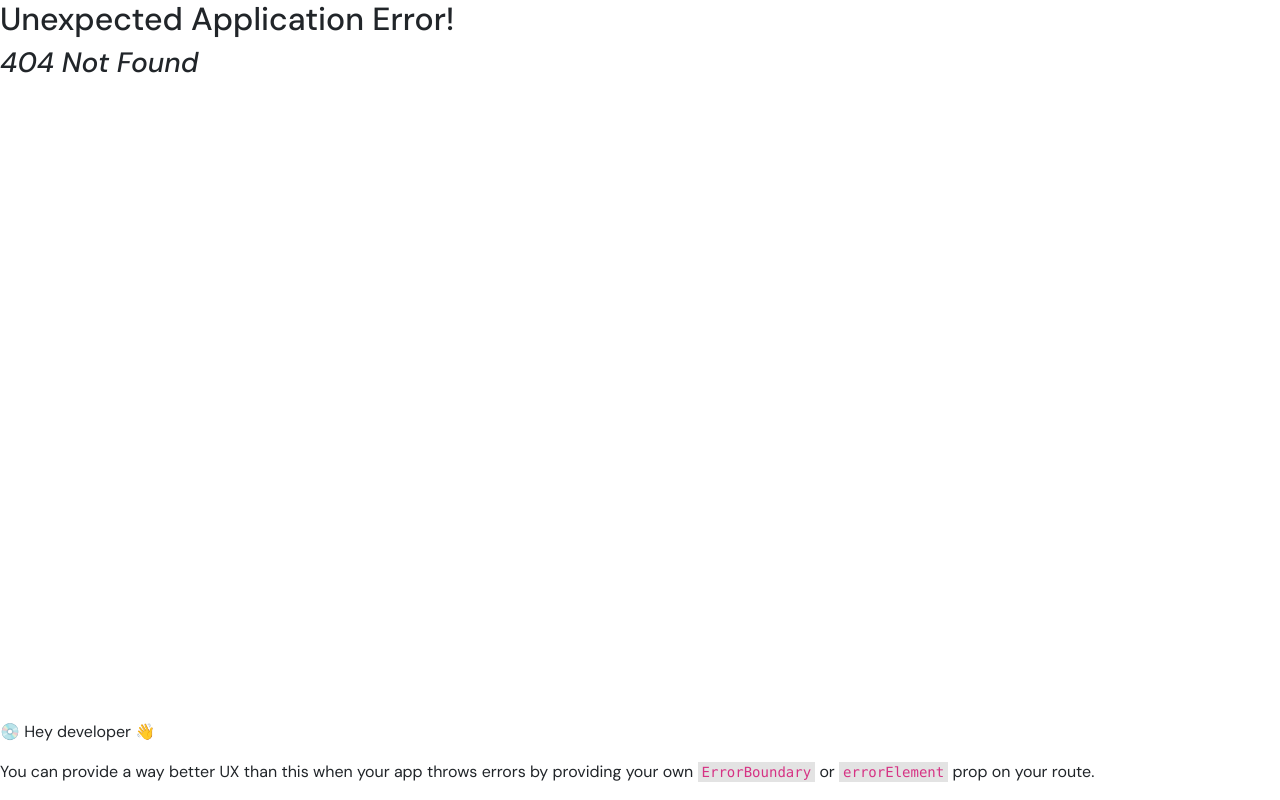
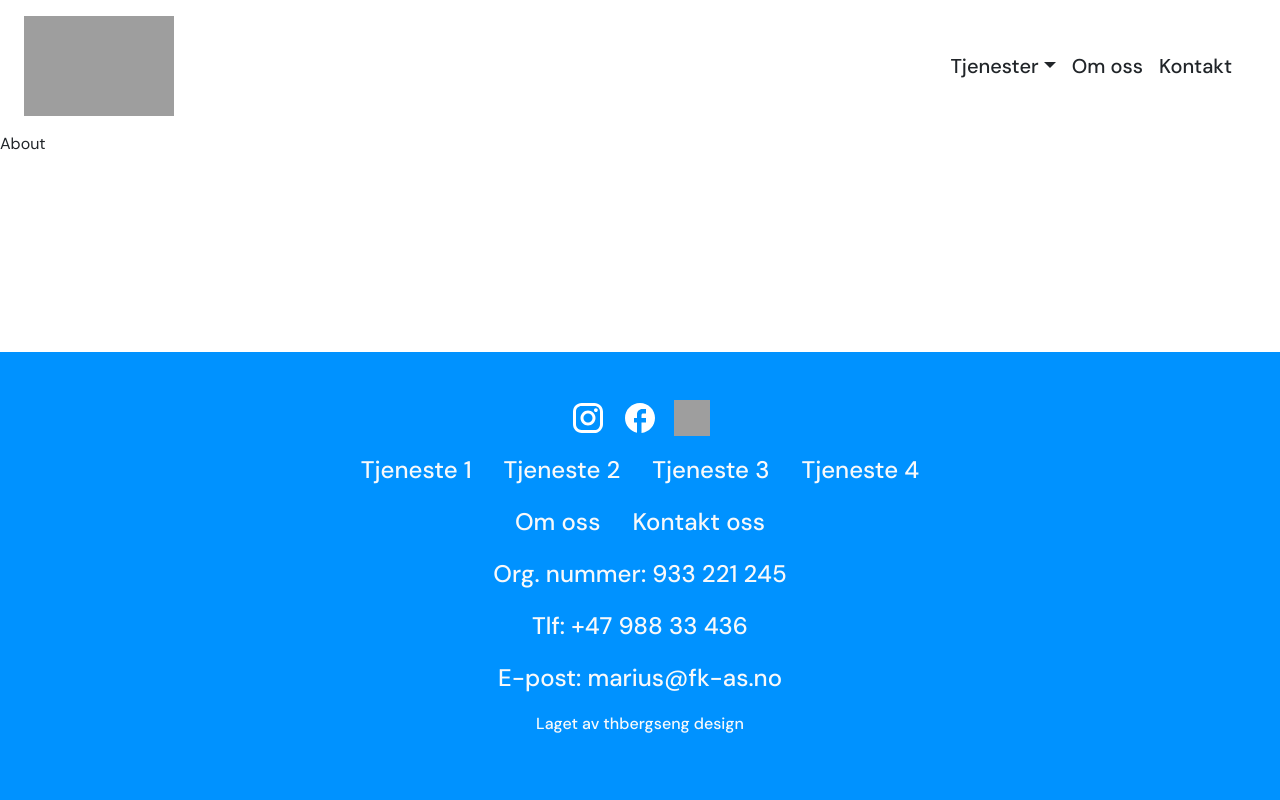
Before and after one commit to teehbee/flostrand-og-knutsen, a React (Vite) app: page /about in a window 1280 px wide. Before the commit this address had no page. Built offline with nearby package versions, Linux system fonts and the light colour scheme; grey boxes are pictures that could not be loaded.

Commit message:
add about page to routing

```diff
--- a/src/pages/about.tsx
+++ b/src/pages/about.tsx
@@ -0,0 +1,5 @@
+function About() {
+  return <div>About</div>;
+}
+
+export default About;
--- a/src/pages/index.tsx
+++ b/src/pages/index.tsx
@@ -1,3 +1,4 @@
 import Home from "./home";
+import About from "./about";
 
-export default Home;
+export { Home, About };
--- a/src/routes/index.tsx
+++ b/src/routes/index.tsx
@@ -1,5 +1,5 @@
 import { createBrowserRouter } from "react-router-dom";
-import Home from "../pages";
+import { Home, About } from "../pages";
 import MainLayout from "../layouts/mainLayout";
 
 const router = createBrowserRouter([
@@ -11,6 +11,10 @@ const router = createBrowserRouter([
         path: "/",
         element: <Home />,
       },
+      {
+        path: "/about",
+        element: <About />,
+      },
     ],
   },
 ]);
```
